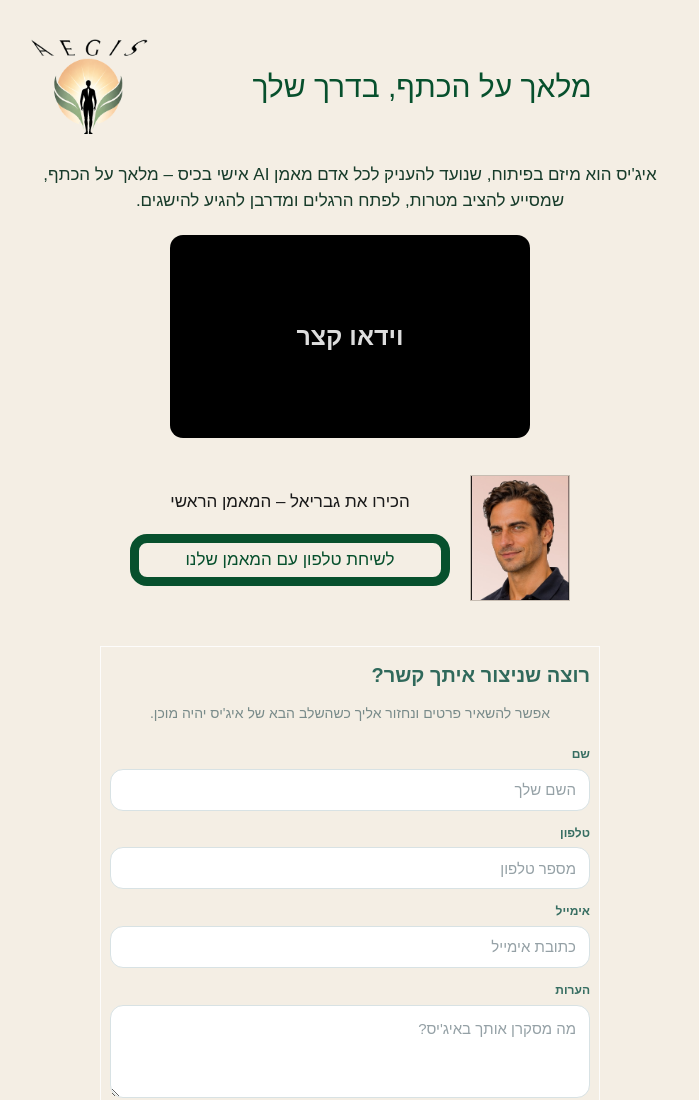
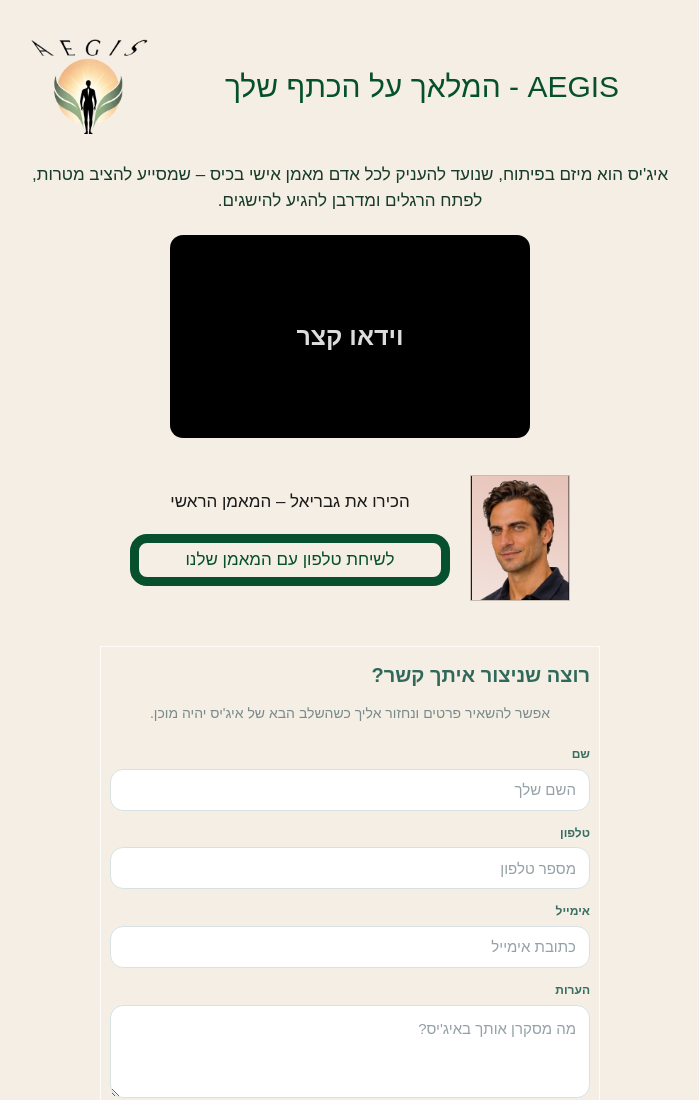
Before and after one commit to kutaly-ol/aegis-landing, a plain HTML site: page index.html in a window 1280 px wide. Shown: the top 1100 px of the page, without its empty margins (290-989 px from the left). Drawn offline with Linux system fonts and the light colour scheme; a script that the page names is missing.

Commit message:
Update index.html

```diff
--- a/index.html
+++ b/index.html
@@ -283,11 +283,11 @@
           <img class="brand-logo" src="Logo.gif" alt="הלוגו של איג'יס" onerror="this.style.display='none'; document.getElementById('logo-fallback').style.display='block'">
           <div id="logo-fallback" class="logo-fallback">AEGIS</div>
         </div>
-        <h1>מלאך על הכתף, בדרך שלך</h1>
+        <h1>AEGIS - המלאך על הכתף שלך</h1>
       </div>
       <p class="pitch">
-        איג'יס הוא מיזם בפיתוח, שנועד להעניק לכל אדם מאמן AI אישי בכיס –
-        מלאך על הכתף, שמסייע להציב מטרות, לפתח הרגלים ומדרבן להגיע להישגים.
+        איג'יס הוא מיזם בפיתוח, שנועד להעניק לכל אדם מאמן אישי בכיס –
+        שמסייע להציב מטרות, לפתח הרגלים ומדרבן להגיע להישגים.
       </p>
     </header>
 
```
